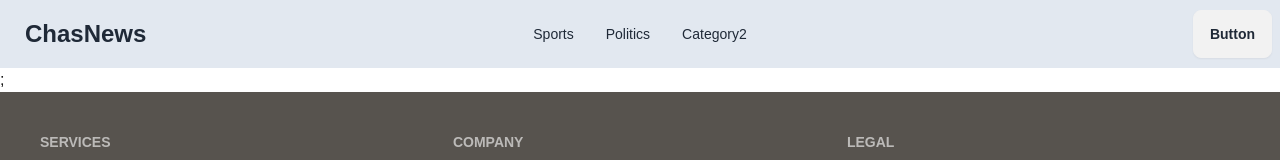
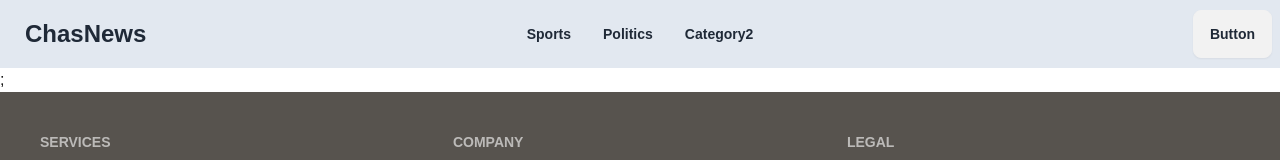
Before and after one commit to FabricioAcuna/nyhetssida, a Next.js app: page /category2 in a window 1280 px wide. Shown: the top 160 px of the page. Built offline with nearby package versions, Linux system fonts and the light colour scheme.

Commit message:
fixat dynamic routing

```diff
--- a/components/Header.js
+++ b/components/Header.js
@@ -53,12 +53,12 @@ export default function Header() {
           <ul className="menu menu-horizontal px-1">
             <li>
               <Link href={"/sports"}>
-                <h2>Sports</h2>
+                <h2 className="font-semibold">Sports</h2>
               </Link>
             </li>
             <li>
               <Link href={"/politics"}>
-                <h2>Politics</h2>
+                <h2 className="font-semibold">Politics</h2>
               </Link>
             </li>
             {/* <li>
@@ -76,7 +76,7 @@ export default function Header() {
             </li> */}
             <li>
               <Link href={"/category2"}>
-                <h2>Category2</h2>
+                <h2 className="font-semibold">Category2</h2>
               </Link>
             </li>
           </ul>
--- a/pages/newsArticles/[id].js
+++ b/pages/newsArticles/[...id].js
@@ -1,40 +1,17 @@
-// export async function getServerSideProps(context) {
-//   const { id } = context.params;
+export async function getServerSideProps(context) {
+  console.log(context.params)
+  const { id } = context.params;
+  const category = id[0]
+  const realID = id[1]
 
-//   const response = await fetch(
-//     `https://newsdata.io/api/1/news?apikey=${process.env.DIN_API_KEY}&category=sports,top&id=${id}`
-//   );
-//   const data = await response.json();
-
-//   return {
-//     props: {
-//       article,
-//     },
-//   };
-// }
-
-// export default function SSRArticle({ article }) {
-//   return (
-//     <div>
-//       <h1>{article.title}</h1>
-//       <img src={article.image_url} />
-//       <p>{article.description}</p>
-//     </div>
-//   );
-// }
-
-
-
-
-
-export async function getServerSideProps(context) {
-  const { id } = context.params;
+  console.log(category, realID)
 
   const response = await fetch(
-    `https://newsdata.io/api/1/news?apikey=${process.env.DIN_API_KEY}&category=sports`
+    `https://newsdata.io/api/1/news?apikey=${process.env.DIN_API_KEY}&category=${category}`
   );
   const data = await response.json();
-  const article = data.results.find((item) => item.article_id === id) || null;
+  console.log(data)
+  const article = data.results.find((item) => item.article_id === realID) || null;
 
   return {
     props: {
--- a/pages/politics.js
+++ b/pages/politics.js
@@ -37,7 +37,7 @@ export default function SSRNewsCategory1({ news }) {
               </p>
               <div className="card-actions justify-end">
                 <Link
-                  href={`/newsArticles/${newItem.article_id}`}
+                  href={`/newsArticles/politics/${newItem.article_id}`}
                   className="btn btn-primary"
                 >
                   Läs mer
--- a/pages/sports.js
+++ b/pages/sports.js
@@ -37,7 +37,7 @@ export default function SSRNewsSports({ news }) {
               </p>
               <div className="card-actions justify-end">
                 <Link
-                  href={`/newsArticles/${newItem.article_id}`}
+                  href={`/newsArticles/sports/${newItem.article_id}`}
                   className="btn btn-primary"
                 >
                   Läs mer
```
